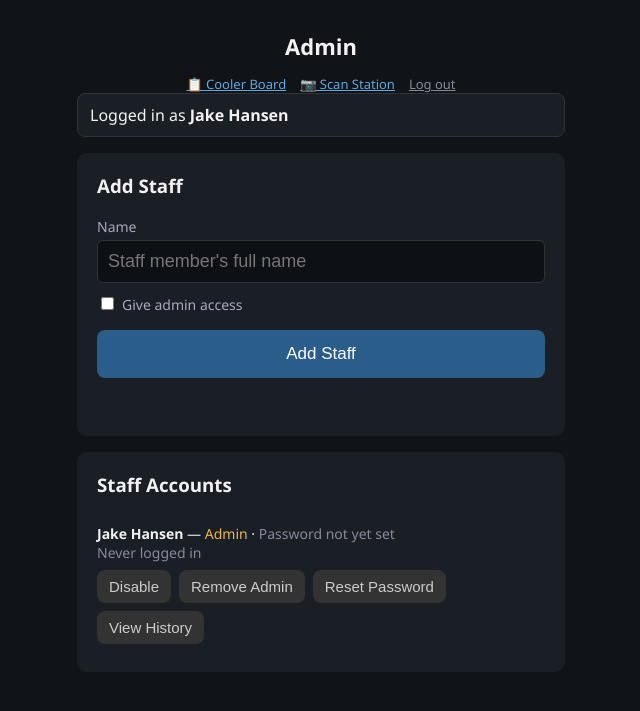
After one commit to jakehansentx-cpu/DFW-ONLINE-CREMATION, a Flask app: page /admin in a window 1280 px wide. The commit adds this page. Shown: the top 711 px of the page, without its empty margins (319-959 px from the left). Run offline with Flask 3, Linux system fonts and the light colour scheme; a user stored in the database is signed in; data comes from the database, SQL or seed files in the repository.

Commit message:
Replace the shared passcode with per-person login and an admin page
Every action (Assign/Move/Release/Cremate/Checkout/inventory/flags) is
now credited to whoever is actually logged in -- the server derives
`staff` from the session on every write and ignores whatever the client
sends, closing the gap where the old "Who's working?" dropdown let
anyone pick anyone's name. Replaces config.ACCESS_PASSCODE entirely.

- users table: username (never changes), password hash, is_admin,
  active, must_change_password.
- First boot seeds one account per config.STAFF_NAMES, all sharing
  INITIAL_TEMP_PASSWORD, forced to set their own password before doing
  anything else; the first name becomes the initial admin.
- New /admin page (admin-only): add staff, disable (not delete, so
  history keeps their name) departed staff, reset a forgotten password
  to a new temporary one, and pull up everything a specific person has
  done across every case (get_staff_history(), reusing the same
  combined-timeline approach as a case's own History view).
- No email/SMS anywhere -- password resets always go through an admin.
- Sessions still last ~1 year per device, so this isn't a
  log-in-every-shift hassle once someone's logged in once.

Tested end-to-end: forced password change can't be bypassed by
navigating elsewhere, a spoofed `staff` field in a request body is
ignored in favor of the session identity, disabled accounts can't log
in, non-admins can't reach /admin, and an admin can't disable their own
account.

```diff
--- a/app.py
+++ b/app.py
@@ -22,6 +22,7 @@ from functools import wraps
 from pathlib import Path
 from urllib.parse import quote
 from flask import Flask, g, jsonify, render_template, request, session, redirect, url_for
+from werkzeug.security import generate_password_hash, check_password_hash
 
 import qrcode
 from PIL import Image, ImageDraw, ImageFont
@@ -57,21 +58,70 @@ def login_required(view):
     def wrapped(*args, **kwargs):
         if not session.get("authed"):
             if request.path.startswith("/api/"):
-                return jsonify(error="Not logged in. Reload the page and enter the passcode."), 401
+                return jsonify(error="Not logged in. Reload the page and log in."), 401
             return redirect(url_for("login", next=request.path))
         return view(*args, **kwargs)
     return wrapped
+
+
+def admin_required(view):
+    """Combines login_required with an is_admin check -- used alone (not
+    stacked with login_required) on every /admin route. GET /admin
+    itself redirects a non-admin back to the board; every other admin
+    route is a JSON API, so it 401s/403s instead."""
+    @wraps(view)
+    def wrapped(*args, **kwargs):
+        is_api = request.path != "/admin"
+        if not session.get("authed"):
+            if is_api:
+                return jsonify(error="Not logged in."), 401
+            return redirect(url_for("login", next=request.path))
+        if not session.get("is_admin"):
+            if is_api:
+                return jsonify(error="Admin access required"), 403
+            return redirect(url_for("board_page"))
+        return view(*args, **kwargs)
+    return wrapped
+
+
+@app.before_request
+def _require_password_change():
+    """Once logged in with a temporary or admin-reset password, every
+    page except the change-password form itself (and logout) redirects
+    there, so a forced reset can't just be skipped by navigating
+    elsewhere."""
+    if not session.get("authed") or not session.get("must_change_password"):
+        return
+    if request.endpoint in ("change_password", "logout", "static"):
+        return
+    if request.path.startswith("/api/"):
+        return jsonify(error="You must set a new password before continuing."), 403
+    return redirect(url_for("change_password"))
 
 
 @app.route("/login", methods=["GET", "POST"])
 def login():
     error = None
     if request.method == "POST":
-        if request.form.get("passcode") == config.ACCESS_PASSCODE:
+        username = (request.form.get("username") or "").strip()
+        password = request.form.get("password") or ""
+        db = get_db()
+        user = db.execute("SELECT * FROM users WHERE username = ?", (username,)).fetchone()
+        if user is None or not check_password_hash(user["password_hash"], password):
+            error = "Wrong name or password."
+        elif not user["active"]:
+            error = "This account has been disabled. See an admin."
+        else:
             session.permanent = True
             session["authed"] = True
+            session["username"] = user["username"]
+            session["is_admin"] = bool(user["is_admin"])
+            session["must_change_password"] = bool(user["must_change_password"])
+            db.execute("UPDATE users SET last_login_at = ? WHERE id = ?", (now(), user["id"]))
+            db.commit()
+            if user["must_change_password"]:
+                return redirect(url_for("change_password"))
             return redirect(request.args.get("next") or url_for("board_page"))
-        error = "Wrong passcode."
     return render_template("login.html", error=error)
 
 
@@ -79,6 +129,29 @@ def login():
 def logout():
     session.clear()
     return redirect(url_for("login"))
+
+
+@app.route("/change-password", methods=["GET", "POST"])
+@login_required
+def change_password():
+    error = None
+    if request.method == "POST":
+        new_password = request.form.get("new_password") or ""
+        confirm_password = request.form.get("confirm_password") or ""
+        if len(new_password) < 6:
+            error = "Password must be at least 6 characters."
+        elif new_password != confirm_password:
+            error = "Passwords don't match."
+        else:
+            db = get_db()
+            db.execute(
+                "UPDATE users SET password_hash = ?, must_change_password = 0 WHERE username = ?",
+                (generate_password_hash(new_password), session["username"]),
+            )
+            db.commit()
+            session["must_change_password"] = False
+            return redirect(url_for("board_page"))
+    return render_template("change_password.html", error=error, forced=bool(session.get("must_change_password")))
 
 
 # ---------------------------------------------------------------- database --
@@ -213,6 +286,18 @@ def init_db():
             photo_filename TEXT,  -- filename under config.INVENTORY_PHOTOS_DIR, or NULL
             created_at TEXT NOT NULL,
             staff TEXT
+        );
+
+        CREATE TABLE IF NOT EXISTS users (
+            id INTEGER PRIMARY KEY,
+            username TEXT UNIQUE NOT NULL,  -- the staff member's name; never changes
+            password_hash TEXT NOT NULL,
+            is_admin INTEGER NOT NULL DEFAULT 0,
+            active INTEGER NOT NULL DEFAULT 1,  -- disabled (not deleted) once someone leaves,
+                                                 -- so their name stays intact on old history
+            must_change_password INTEGER NOT NULL DEFAULT 1,
+            created_at TEXT NOT NULL,
+            last_login_at TEXT
         );
         """
     )
@@ -294,6 +379,26 @@ def init_db():
     db.commit()
     if added:
         print(f"Added {added} new location(s) from config.py.")
+
+    # First run only: seed one login per name already in config.STAFF_NAMES,
+    # all with the same temporary password, forced to be changed on first
+    # login -- so there's never a chicken-and-egg problem where nobody can
+    # log in to create the first account. The first name becomes the
+    # initial admin, able to create/disable further accounts from there.
+    user_count = db.execute("SELECT COUNT(*) AS n FROM users").fetchone()["n"]
+    if user_count == 0 and config.STAFF_NAMES:
+        temp_hash = generate_password_hash(config.INITIAL_TEMP_PASSWORD)
+        for i, name in enumerate(config.STAFF_NAMES):
+            db.execute(
+                "INSERT INTO users (username, password_hash, is_admin, active, must_change_password, created_at) "
+                "VALUES (?, ?, ?, 1, 1, ?)",
+                (name, temp_hash, 1 if i == 0 else 0, now()),
+            )
+        db.commit()
+        print(
+            f"Seeded {len(config.STAFF_NAMES)} login(s) with temporary password "
+            f"'{config.INITIAL_TEMP_PASSWORD}' -- {config.STAFF_NAMES[0]} is the initial admin."
+        )
     db.close()
 
 
@@ -547,6 +652,86 @@ def get_case_history(db, case_id):
     return [{"when": _format_when(ts), "description": desc} for ts, desc in entries]
 
 
+def get_staff_history(db, username, limit=300):
+    """Every action a specific staff member has taken -- moves, status
+    flag changes, and inventory items -- across every case. Same
+    combined-timeline idea as get_case_history(), just filtered by who
+    did it instead of by which case; used on the admin page to verify a
+    specific person's actions."""
+    move_rows = db.execute(
+        """
+        SELECT m.action, m.timestamp, m.disk_number, c.case_code, c.name,
+               fl.cooler_name AS from_cooler, fl.shelf AS from_shelf, fl.slot AS from_slot,
+               tl.cooler_name AS to_cooler, tl.shelf AS to_shelf, tl.slot AS to_slot
+        FROM moves m
+        JOIN cases c ON c.id = m.case_id
+        LEFT JOIN locations fl ON fl.id = m.from_location_id
+        LEFT JOIN locations tl ON tl.id = m.to_location_id
+        WHERE m.staff = ?
+        ORDER BY m.timestamp DESC, m.id DESC
+        LIMIT ?
+        """,
+        (username, limit),
+    ).fetchall()
+
+    def _describe_released(m):
+        from_text = _move_location_text(m["from_cooler"], m["from_shelf"], m["from_slot"])
+        if m["disk_number"]:
+            return f"Cremated from {from_text} — Disk #{m['disk_number']}"
+        return f"Released from {from_text}"
+
+    descriptions = {
+        "placed": lambda m: f"Placed at {_move_location_text(m['to_cooler'], m['to_shelf'], m['to_slot'])}",
+        "moved": lambda m: (
+            f"Moved from {_move_location_text(m['from_cooler'], m['from_shelf'], m['from_slot'])} "
+            f"to {_move_location_text(m['to_cooler'], m['to_shelf'], m['to_slot'])}"
+        ),
+        "released": _describe_released,
+        "checked_out": lambda m: f"Checked out from {_move_location_text(m['from_cooler'], m['from_shelf'], m['from_slot'])}",
+        "checked_in": lambda m: "Checked in",
+    }
+
+    entries = []
+    for m in move_rows:
+        describe = descriptions.get(m["action"])
+        action_text = describe(m) if describe else m["action"]
+        entries.append((m["timestamp"], f"{m['case_code']} ({m['name'] or '—'}): {action_text}"))
+
+    event_rows = db.execute(
+        """
+        SELECT e.flag, e.value, e.timestamp, c.case_code, c.name
+        FROM case_events e
+        JOIN cases c ON c.id = e.case_id
+        WHERE e.staff = ?
+        ORDER BY e.timestamp DESC, e.id DESC
+        LIMIT ?
+        """,
+        (username, limit),
+    ).fetchall()
+    for e in event_rows:
+        entries.append(
+            (e["timestamp"], f"{e['case_code']} ({e['name'] or '—'}): {e['flag']}: {'Yes' if e['value'] else 'No'}")
+        )
+
+    inv_rows = db.execute(
+        """
+        SELECT i.description, i.created_at, i.photo_filename, c.case_code, c.name
+        FROM inventory_items i
+        JOIN cases c ON c.id = i.case_id
+        WHERE i.staff = ?
+        ORDER BY i.created_at DESC, i.id DESC
+        LIMIT ?
+        """,
+        (username, limit),
+    ).fetchall()
+    for i in inv_rows:
+        what = i["description"] or ("Photo" if i["photo_filename"] else "Inventory item")
+        entries.append((i["created_at"], f"{i['case_code']} ({i['name'] or '—'}): Inventory — {what}"))
+
+    entries.sort(key=lambda entry: entry[0], reverse=True)
+    return [{"when": _format_when(ts), "description": desc} for ts, desc in entries[:limit]]
+
+
 def get_case_flags(db, case_id):
     """Current Yes/No state of each configured decedent status flag
     (config.CASE_FLAGS), in config order -- a plain dict would work
@@ -783,19 +968,123 @@ def generate_cremation_tag_image(case_code, name, funeral_home, pickup_date, sta
 @app.route("/")
 @login_required
 def index():
-    return render_template("board.html", screens=config.BOARD_SCREENS, staff_names=config.STAFF_NAMES)
+    return render_template(
+        "board.html", screens=config.BOARD_SCREENS, username=session["username"], is_admin=session.get("is_admin")
+    )
 
 
 @app.route("/board")
 @login_required
 def board_page():
-    return render_template("board.html", screens=config.BOARD_SCREENS, staff_names=config.STAFF_NAMES)
+    return render_template(
+        "board.html", screens=config.BOARD_SCREENS, username=session["username"], is_admin=session.get("is_admin")
+    )
 
 
 @app.route("/scan")
 @login_required
 def scan_page():
-    return render_template("scan.html", staff_names=config.STAFF_NAMES)
+    return render_template("scan.html", username=session["username"], is_admin=session.get("is_admin"))
+
+
+@app.route("/admin")
+@admin_required
+def admin_page():
+    db = get_db()
+    rows = db.execute("SELECT * FROM users ORDER BY username COLLATE NOCASE").fetchall()
+    users = [
+        {
+            "id": r["id"],
+            "username": r["username"],
+            "is_admin": bool(r["is_admin"]),
+            "active": bool(r["active"]),
+            "must_change_password": bool(r["must_change_password"]),
+            "last_login_at": r["last_login_at"],
+        }
+        for r in rows
+    ]
+    return render_template("admin.html", users_json=jsonify(users).get_data(as_text=True), username=session["username"])
+
+
+@app.route("/admin/users/create", methods=["POST"])
+@admin_required
+def admin_create_user():
+    data = request.get_json(force=True)
+    username = (data.get("username") or "").strip()
+    is_admin = bool(data.get("is_admin"))
+    if not username:
+        return jsonify(error="Name is required"), 400
+
+    db = get_db()
+    existing = db.execute("SELECT 1 FROM users WHERE username = ?", (username,)).fetchone()
+    if existing:
+        return jsonify(error=f"{username} already has an account"), 409
+
+    cur = db.execute(
+        "INSERT INTO users (username, password_hash, is_admin, active, must_change_password, created_at) "
+        "VALUES (?, ?, ?, 1, 1, ?)",
+        (username, generate_password_hash(config.INITIAL_TEMP_PASSWORD), 1 if is_admin else 0, now()),
+    )
+    db.commit()
+    return jsonify(ok=True, id=cur.lastrowid, temp_password=config.INITIAL_TEMP_PASSWORD)
+
+
+@app.route("/admin/users/<int:user_id>/toggle-active", methods=["POST"])
+@admin_required
+def admin_toggle_active(user_id):
+    db = get_db()
+    user = db.execute("SELECT * FROM users WHERE id = ?", (user_id,)).fetchone()
+    if user is None:
+        return jsonify(error="Unknown user"), 404
+    if user["username"] == session["username"] and user["active"]:
+        return jsonify(error="You can't disable your own account while logged in as it"), 400
+
+    new_active = 0 if user["active"] else 1
+    db.execute("UPDATE users SET active = ? WHERE id = ?", (new_active, user_id))
+    db.commit()
+    return jsonify(ok=True, active=bool(new_active))
+
+
+@app.route("/admin/users/<int:user_id>/toggle-admin", methods=["POST"])
+@admin_required
+def admin_toggle_admin(user_id):
+    db = get_db()
+    user = db.execute("SELECT * FROM users WHERE id = ?", (user_id,)).fetchone()
+    if user is None:
+        return jsonify(error="Unknown user"), 404
+    if user["username"] == session["username"] and user["is_admin"]:
+        return jsonify(error="You can't remove your own admin access"), 400
+
+    new_is_admin = 0 if user["is_admin"] else 1
+    db.execute("UPDATE users SET is_admin = ? WHERE id = ?", (new_is_admin, user_id))
+    db.commit()
+    return jsonify(ok=True, is_admin=bool(new_is_admin))
+
+
+@app.route("/admin/users/<int:user_id>/reset-password", methods=["POST"])
+@admin_required
+def admin_reset_password(user_id):
+    db = get_db()
+    user = db.execute("SELECT * FROM users WHERE id = ?", (user_id,)).fetchone()
+    if user is None:
+        return jsonify(error="Unknown user"), 404
+
+    db.execute(
+        "UPDATE users SET password_hash = ?, must_change_password = 1 WHERE id = ?",
+        (generate_password_hash(config.INITIAL_TEMP_PASSWORD), user_id),
+    )
+    db.commit()
+    return jsonify(ok=True, temp_password=config.INITIAL_TEMP_PASSWORD)
+
+
+@app.route("/admin/users/<int:user_id>/history")
+@admin_required
+def admin_user_history(user_id):
+    db = get_db()
+    user = db.execute("SELECT * FROM users WHERE id = ?", (user_id,)).fetchone()
+    if user is None:
+        return jsonify(error="Unknown user"), 404
+    return jsonify(username=user["username"], history=get_staff_history(db, user["username"]))
 
 
 def expected_sheet_name(dt):
@@ -1120,7 +1409,7 @@ def api_set_case_flag(case_code):
     data = request.get_json(force=True)
     flag = (data.get("flag") or "").strip()
     value = bool(data.get("value"))
-    staff = (data.get("staff") or "").strip()
+    staff = session.get("username") or ""
 
     if flag not in config.CASE_FLAGS:
         return jsonify(error="Unknown status flag"), 400
@@ -1176,7 +1465,7 @@ def api_add_inventory(case_code):
         return jsonify(error="Unknown case code"), 404
 
     description = (request.form.get("description") or "").strip()
-    staff = (request.form.get("staff") or "").strip()
+    staff = session.get("username") or ""
     photo = request.files.get("photo")
     captured_at = (request.form.get("captured_at") or "").strip()
 
@@ -1665,7 +1954,7 @@ def api_assign():
     data = request.get_json(force=True)
     case_code = data.get("case_code")
     location_code = data.get("location_code")
-    staff = (data.get("staff") or "").strip()
+    staff = session.get("username") or ""
     db = get_db()
 
     case = db.execute("SELECT * FROM cases WHERE case_code = ?", (case_code,)).fetchone()
@@ -1721,7 +2010,7 @@ def api_move():
     data = request.get_json(force=True)
     case_code = data.get("case_code")
     location_code = data.get("location_code")
-    staff = (data.get("staff") or "").strip()
+    staff = session.get("username") or ""
     db = get_db()
 
     case = db.execute("SELECT * FROM cases WHERE case_code = ?", (case_code,)).fetchone()
@@ -1755,7 +2044,7 @@ def api_move_to_staging():
     needing to scan/tap a specific destination location."""
     data = request.get_json(force=True)
     case_code = data.get("case_code")
-    staff = (data.get("staff") or "").strip()
+    staff = session.get("username") or ""
     db = get_db()
 
     case = db.execute("SELECT * FROM cases WHERE case_code = ?", (case_code,)).fetchone()
@@ -1793,7 +2082,7 @@ def api_release():
     case_code = data.get("case_code")
     cremated = bool(data.get("cremated"))
     released_to = "Cremated" if cremated else (data.get("released_to") or "").strip()
-    staff = (data.get("staff") or "").strip()
+    staff = session.get("username") or ""
     signed_name = (data.get("signed_name") or "").strip()
     signature = data.get("signature") or None
     disk_number = (data.get("disk_number") or "").strip() if cremated else None
@@ -1849,7 +2138,7 @@ def api_checkout():
     case_code = data.get("case_code")
     org = (data.get("organization") or "").strip()
     reason = (data.get("reason") or "").strip()
-    staff = (data.get("staff") or "").strip()
+    staff = session.get("username") or ""
     db = get_db()
 
     case = db.execute("SELECT * FROM cases WHERE case_code = ?", (case_code,)).fetchone()
@@ -1899,7 +2188,7 @@ def api_checkin():
     fresh location scan, same as any other not-yet-placed case."""
     data = request.get_json(force=True)
     case_code = data.get("case_code")
-    staff = (data.get("staff") or "").strip()
+    staff = session.get("username") or ""
     db = get_db()
 
     case = db.execute("SELECT * FROM cases WHERE case_code = ?", (case_code,)).fetchone()
--- /dev/null
+++ b/static/admin.js
@@ -0,0 +1,153 @@
+function escapeHtml(s) {
+  return String(s == null ? "" : s).replace(/[&<>"']/g, (c) => (
+    { "&": "&amp;", "<": "&lt;", ">": "&gt;", '"': "&quot;", "'": "&#39;" }[c]
+  ));
+}
+
+let users = window.INITIAL_USERS || [];
+
+const userList = document.getElementById("userList");
+const addUserBtn = document.getElementById("addUserBtn");
+const newUsername = document.getElementById("newUsername");
+const newUserAdmin = document.getElementById("newUserAdmin");
+const addUserStatus = document.getElementById("addUserStatus");
+const historyOverlay = document.getElementById("historyOverlay");
+const historyContent = document.getElementById("historyContent");
+
+document.getElementById("closeHistory").addEventListener("click", () => {
+  historyOverlay.classList.add("hidden");
+});
+
+function renderUsers() {
+  userList.innerHTML = users
+    .map((u) => {
+      const badges = [
+        u.is_admin ? '<span style="color:#f0b74f;">Admin</span>' : "",
+        !u.active ? '<span style="color:#ff9d9d;">Disabled</span>' : "",
+        u.must_change_password ? '<span style="color:#889;">Password not yet set</span>' : "",
+      ]
+        .filter(Boolean)
+        .join(" · ");
+      const lastLogin = u.last_login_at ? `Last login: ${escapeHtml(u.last_login_at)}` : "Never logged in";
+      return `
+        <div class="inventory-row" data-user-id="${u.id}" style="align-items:flex-start;">
+          <div class="inventory-info" style="flex:1;">
+            <div><b>${escapeHtml(u.username)}</b>${badges ? " — " + badges : ""}</div>
+            <div class="history-when">${lastLogin}</div>
+            <div style="display:flex; flex-wrap:wrap; gap:8px; margin-top:8px;">
+              <button class="secondary-btn toggle-active-btn" data-id="${u.id}" style="width:auto; padding:8px 12px;">${u.active ? "Disable" : "Enable"}</button>
+              <button class="secondary-btn toggle-admin-btn" data-id="${u.id}" style="width:auto; padding:8px 12px;">${u.is_admin ? "Remove Admin" : "Make Admin"}</button>
+              <button class="secondary-btn reset-password-btn" data-id="${u.id}" style="width:auto; padding:8px 12px;">Reset Password</button>
+              <button class="secondary-btn view-history-btn" data-id="${u.id}" style="width:auto; padding:8px 12px;">View History</button>
+            </div>
+          </div>
+        </div>`;
+    })
+    .join("");
+
+  userList.querySelectorAll(".toggle-active-btn").forEach((btn) => {
+    btn.addEventListener("click", () => toggleUser(btn.dataset.id, "toggle-active"));
+  });
+  userList.querySelectorAll(".toggle-admin-btn").forEach((btn) => {
+    btn.addEventListener("click", () => toggleUser(btn.dataset.id, "toggle-admin"));
+  });
+  userList.querySelectorAll(".reset-password-btn").forEach((btn) => {
+    btn.addEventListener("click", () => resetPassword(btn.dataset.id));
+  });
+  userList.querySelectorAll(".view-history-btn").forEach((btn) => {
+    btn.addEventListener("click", () => viewHistory(btn.dataset.id));
+  });
+}
+
+async function toggleUser(id, action) {
+  try {
+    const res = await fetch(`/admin/users/${id}/${action}`, { method: "POST" });
+    const data = await res.json();
+    if (!res.ok) throw new Error(data.error || "Request failed");
+    const user = users.find((u) => String(u.id) === String(id));
+    if (action === "toggle-active") user.active = data.active;
+    if (action === "toggle-admin") user.is_admin = data.is_admin;
+    renderUsers();
+  } catch (err) {
+    alert(err.message);
+  }
+}
+
+async function resetPassword(id) {
+  const user = users.find((u) => String(u.id) === String(id));
+  if (!confirm(`Reset ${user.username}'s password to a temporary one? They'll be asked to set a new one at next login.`)) return;
+  try {
+    const res = await fetch(`/admin/users/${id}/reset-password`, { method: "POST" });
+    const data = await res.json();
+    if (!res.ok) throw new Error(data.error || "Request failed");
+    user.must_change_password = true;
+    renderUsers();
+    alert(`${user.username}'s temporary password is: ${data.temp_password}`);
+  } catch (err) {
+    alert(err.message);
+  }
+}
+
+async function viewHistory(id) {
+  const user = users.find((u) => String(u.id) === String(id));
+  historyContent.innerHTML = `<h2>${escapeHtml(user.username)}</h2><p style="color:#889;">Loading history...</p>`;
+  historyOverlay.classList.remove("hidden");
+  try {
+    const res = await fetch(`/admin/users/${id}/history`);
+    const data = await res.json();
+    if (!res.ok) throw new Error(data.error || "Couldn't load history");
+    const rows = data.history.length
+      ? data.history
+          .map(
+            (h) => `
+        <div class="history-row">
+          <span class="history-when">${escapeHtml(h.when)}</span>
+          <span class="history-desc">${escapeHtml(h.description)}</span>
+        </div>`
+          )
+          .join("")
+      : `<p style="color:#889; margin:0;">No recorded actions yet.</p>`;
+    historyContent.innerHTML = `<h2>${escapeHtml(data.username)}</h2><div class="history-list">${rows}</div>`;
+  } catch (err) {
+    historyContent.innerHTML = `<h2>${escapeHtml(user.username)}</h2><p class="status-msg err">${escapeHtml(err.message)}</p>`;
+  }
+}
+
+addUserBtn.addEventListener("click", async () => {
+  const username = newUsername.value.trim();
+  if (!username) {
+    addUserStatus.textContent = "Enter a name.";
+    addUserStatus.className = "status-msg err";
+    return;
+  }
+  addUserBtn.disabled = true;
+  try {
+    const res = await fetch("/admin/users/create", {
+      method: "POST",
+      headers: { "Content-Type": "application/json" },
+      body: JSON.stringify({ username, is_admin: newUserAdmin.checked }),
+    });
+    const data = await res.json();
+    if (!res.ok) throw new Error(data.error || "Couldn't add staff");
+    users.push({
+      id: data.id || Date.now(),
+      username,
+      is_admin: newUserAdmin.checked,
+      active: true,
+      must_change_password: true,
+      last_login_at: null,
+    });
+    renderUsers();
+    newUsername.value = "";
+    newUserAdmin.checked = false;
+    addUserStatus.textContent = `Added. Temporary password: ${data.temp_password}`;
+    addUserStatus.className = "status-msg ok";
+  } catch (err) {
+    addUserStatus.textContent = err.message;
+    addUserStatus.className = "status-msg err";
+  } finally {
+    addUserBtn.disabled = false;
+  }
+});
+
+renderUsers();
--- /dev/null
+++ b/templates/admin.html
@@ -0,0 +1,51 @@
+<!DOCTYPE html>
+<html lang="en">
+<head>
+<meta charset="UTF-8">
+<meta name="viewport" content="width=device-width, initial-scale=1">
+<title>Admin</title>
+<link rel="stylesheet" href="{{ url_for('static', filename='style.css') }}">
+</head>
+<body class="scan-body">
+  <header class="scan-header">
+    <h1>Admin</h1>
+    <div style="text-align:center; display:flex; justify-content:center; gap:14px;">
+      <a href="/board" style="color:#5fa8e0; font-size:13px;">📋 Cooler Board</a>
+      <a href="/scan" style="color:#5fa8e0; font-size:13px;">📷 Scan Station</a>
+      <a href="/logout" style="color:#889; font-size:13px;">Log out</a>
+    </div>
+  </header>
+
+  <div class="staff-row">
+    <span>Logged in as <b>{{ username }}</b></span>
+  </div>
+
+  <div class="info-form">
+    <h3 style="margin-top:0;">Add Staff</h3>
+    <label>Name</label>
+    <input id="newUsername" type="text" placeholder="Staff member's full name" autocomplete="off">
+    <label><input id="newUserAdmin" type="checkbox" style="width:auto; margin-right:8px;">Give admin access</label>
+    <button id="addUserBtn" class="primary-btn">Add Staff</button>
+    <div id="addUserStatus" class="status-msg"></div>
+  </div>
+
+  <div class="info-form">
+    <h3 style="margin-top:0;">Staff Accounts</h3>
+    <div id="userList" class="inventory-list"></div>
+  </div>
+
+  <div id="historyOverlay" class="detail-overlay hidden">
+    <div class="detail-card">
+      <button id="closeHistory" class="close-btn">&times;</button>
+      <div class="detail-card-body">
+        <div id="historyContent"></div>
+      </div>
+    </div>
+  </div>
+
+  <script>
+    window.INITIAL_USERS = {{ users_json | safe }};
+  </script>
+  <script src="{{ url_for('static', filename='admin.js') }}"></script>
+</body>
+</html>
```
Also changed, not shown: config.py (+11 -9 lines), static/board.js (+4 -12 lines), static/scan.js (+4 -14 lines), templates/board.html (+4 -7 lines), templates/change_password.html (added, +30 -0 lines), templates/login.html (+5 -2 lines), templates/scan.html (+4 -7 lines), README.md.
